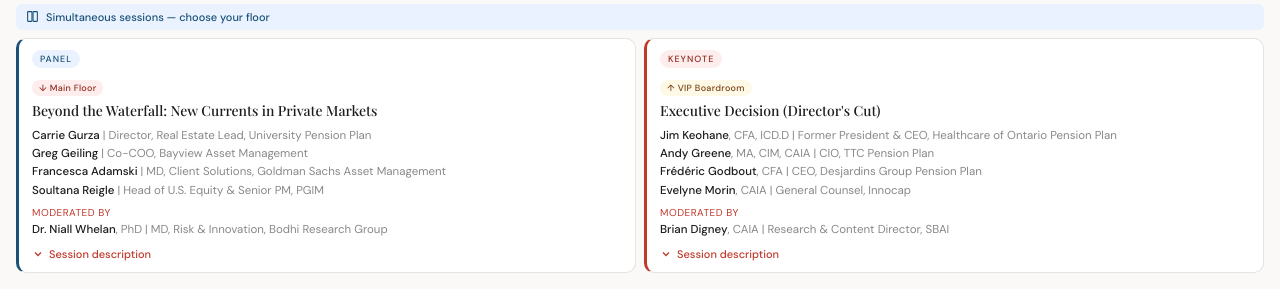
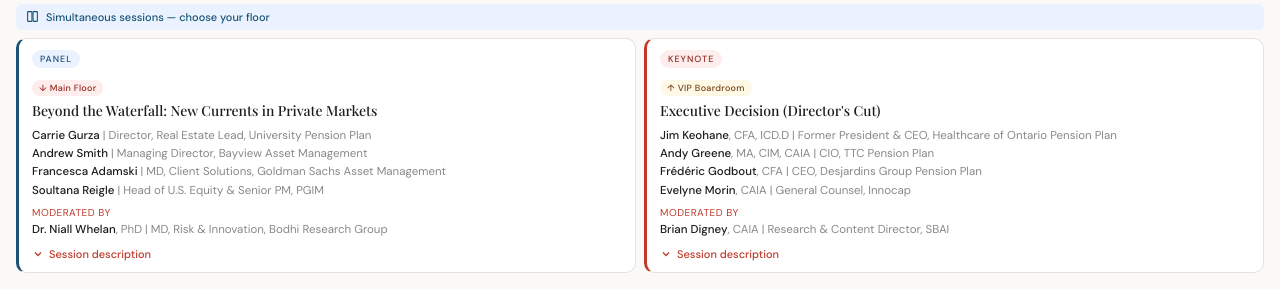
Before and after one commit to graceechen49/Bodhi-Sympoium-2026, a plain HTML site: page index.html in a window 1280 px wide. Shown: the part 785-1074 px from the top of the page. Drawn offline with nearby package versions, Linux system fonts and the light colour scheme.

Commit message:
index.html

```diff
--- a/index.html
+++ b/index.html
@@ -453,7 +453,7 @@
           <div class="card-description">Private markets are moving fast. This panel covers the frontlines of real estate, private credit, and secondaries, where value is being created, where new currents are emerging, and where caution is warranted.</div>
           <div class="card-speakers">
             <strong>Carrie Gurza</strong> | Director, Real Estate Lead, University Pension Plan<br>
-            <strong>Greg Geiling</strong> | Co-COO, Bayview Asset Management<br>
+            <strong>Andrew Smith</strong> | Managing Director, Bayview Asset Management<br>
             <strong>Francesca Adamski</strong> | MD, Client Solutions, Goldman Sachs Asset Management<br>
             <strong>Soultana Reigle</strong> | Head of U.S. Equity & Senior PM, PGIM<br>
             <span class="moderator-label">Moderated by</span>
@@ -757,7 +757,7 @@
           <div class="card-description">Private markets are moving fast. This panel covers the frontlines of real estate, private credit, and secondaries, where value is being created, where new currents are emerging, and where caution is warranted.</div>
           <div class="card-speakers">
             <strong>Carrie Gurza</strong> | Director, Real Estate Lead, University Pension Plan<br>
-            <strong>Greg Geiling</strong> | Co-COO, Bayview Asset Management<br>
+            <strong>Andrew Smith</strong> | Managing Director, Bayview Asset Management<br>
             <strong>Francesca Adamski</strong> | MD, Client Solutions, Goldman Sachs Asset Management<br>
             <strong>Soultana Reigle</strong> | Head of U.S. Equity & Senior PM, PGIM<br>
             <span class="moderator-label">Moderated by</span>
```
